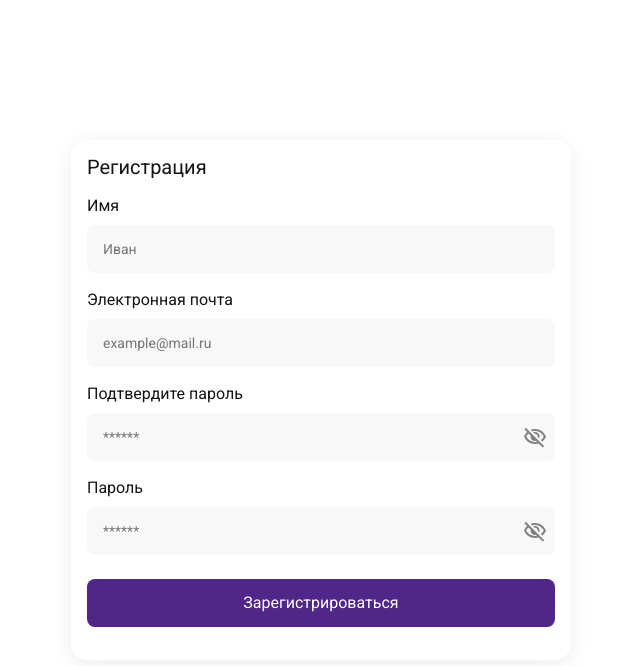
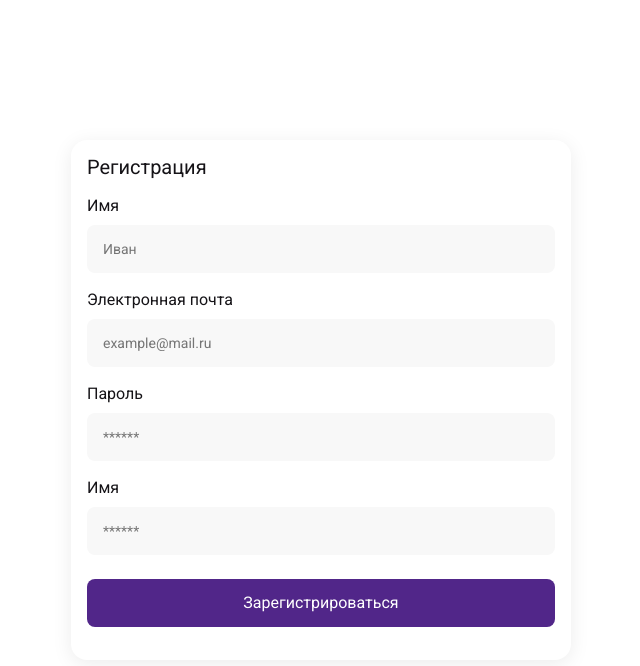
Before and after one commit to KTDKasp/test-intern-project, a React (Vite) app: page /register in a window 1280 px wide. Shown: the top 666 px of the page, without its empty margins (319-959 px from the left). Built offline with nearby package versions, Linux system fonts and the light colour scheme.

Commit message:
Добавили валидацию и регистрацию

```diff
--- a/package.json
+++ b/package.json
@@ -14,6 +14,7 @@
     "axios": "^1.7.2",
     "react": "^18.2.0",
     "react-dom": "^18.2.0",
+    "react-hook-form": "^7.52.0",
     "react-redux": "^9.1.2",
     "react-router-dom": "^6.23.1"
   },
--- /dev/null
+++ b/src/helpers/RequireAuth.tsx
@@ -0,0 +1,12 @@
+import React from 'react'
+import { useSelector } from 'react-redux'
+import { RootState } from '../redux/store'
+import { Navigate, Outlet } from 'react-router-dom';
+
+export const RequireAuth: React.FC = () => {
+  const jwt = useSelector((state: RootState) => state.user.jwt);
+  if (!jwt) {
+    return <Navigate to='/register' replace />
+  }
+  return (<Outlet />);
+}
--- /dev/null
+++ b/src/interfaces/auth.interface.ts
@@ -0,0 +1,4 @@
+export interface AuthResponse {
+  token: string
+  id: number
+}
--- a/src/pages/AuthPage/AuthPage.css
+++ b/src/pages/AuthPage/AuthPage.css
@@ -13,6 +13,12 @@
   max-width: 500px;
   width: 100%;
   height: 520px;
+}
+
+.auth-page__error {
+  color: var(--red);
+  font-size: 14px;
+  margin-bottom: 16px;
 }
 
 .auth-page__form {
@@ -43,3 +49,56 @@
   line-height: 22px;
   cursor: pointer;
 }
+
+.input__error {
+  outline: 1px solid var(--red);
+}
+
+.input__error-text {
+  margin: 0;
+  color: var(--red);
+  font-size: 10px;
+  margin-top: 5px;
+}
+
+
+.input-block {
+  display: flex;
+  flex-direction: column;
+}
+
+.label {
+  line-height: 22px;
+  margin-bottom: 8px;
+}
+
+.input-wrapper {
+  position: relative;
+}
+
+.input {
+  width: 100%;
+  border-radius: 8px;
+  background: var(--gray-light);
+  border: none;
+  padding: 16px 8px 16px 16px;
+  font-size: 14px;
+}
+
+.input.password-input {
+  padding: 16px 40px 16px 16px;
+}
+
+.password-input__button {
+  padding: 0;
+  position: absolute;
+  right: 8px;
+  top: 12px;
+  z-index: 10;
+  display: flex;
+  align-items: center;
+  justify-content: center;
+  cursor: pointer;
+  background-color: transparent;
+  border: none;
+}
--- a/src/pages/AuthPage/index.tsx
+++ b/src/pages/AuthPage/index.tsx
@@ -1,50 +1,142 @@
 import React from 'react';
-
-import './AuthPage.css';
-import { Input } from '../../components/Input';
-import { PasswordInput } from '../../components/PasswordInput';
+import { SubmitHandler, useForm } from 'react-hook-form';
+import { useSelector } from 'react-redux';
 import { useNavigate } from 'react-router-dom';
 
+import { RootState, useAppDispatch } from '../../redux/store';
+import { clearRegisterError, registerUser } from '../../redux/user.slice';
+import './AuthPage.css';
+
+type FormFields = {
+  email: string;
+  name: string;
+  password: string;
+  passwordConfirm: string;
+};
+
 export const AuthPage: React.FC = () => {
+  const {
+    register,
+    handleSubmit,
+    formState: { errors, isSubmitting },
+    setError,
+    getValues,
+    reset,
+  } = useForm<FormFields>();
+  const { jwt, registerErrorState } = useSelector(
+    (state: RootState) => state.user
+  );
+  const dispatch = useAppDispatch();
   const navigate = useNavigate();
 
-  const onSubmitAuth = (event: React.FormEvent) => {
-    event.preventDefault();
+  React.useEffect(() => {
+    if (jwt) {
       navigate('/');
     }
+  }, [jwt, navigate]);
 
+  const onSubmit: SubmitHandler<FormFields> = async (data) => {
+    try {
+      console.log(data);
+      dispatch(clearRegisterError());
+      dispatch(registerUser({ email: data.email, password: data.password }));
+      reset();
+    } catch (error) {
+      setError('root', { message: 'Произошла ошибка при регистрации' });
+    }
+  };
+  // #TODO: Add validation
   return (
     <div className="auth-page">
       <div className="auth-page__wrapper">
-        <form className="auth-page__form" onSubmit={onSubmitAuth}>
+        {registerErrorState && (
+          <div className="auth-page__error">{registerErrorState}</div>
+        )}
+        <form onSubmit={handleSubmit(onSubmit)} className="auth-page__form">
           <h2 className="auth-page__title">Регистрация</h2>
           <div className="auth-page__inputs">
-            <Input
+            <div className="input-block">
+              <label className="label" htmlFor="name">Имя</label>
+              <input className={`${errors.name ? 'input input__error' : 'input'}`}
+                {...register('name', {
+                  required: 'Поле Имя обязательно к заполнению',
+                })}
                 type="text"
-              forId="name"
-              labelText="Имя"
+                id="name"
                 placeholder="Иван"
               />
-            <Input
+              {errors.name && (
+                <p className="input__error-text">{errors.name.message}</p>
+              )}
+            </div>
+            <div className="input-block">
+              <label className="label" htmlFor="email">Электронная почта</label>
+              <input className={`${errors.email ? 'input input__error' : 'input'}`}
+                {...register('email', {
+                  required: 'Поле Email обязательно к заполнению',
+                  pattern: {
+                    value: /^[a-zA-Z0-9._-]+@[a-zA-Z0-9.-]+\.[a-zA-Z]{2,4}$/,
+                    message: 'Некорректная электронная почта',
+                  },
+                })}
                 type="email"
-              forId="email"
-              labelText="Электронная почта"
+                id="email"
                 placeholder="example@mail.ru"
               />
-            <PasswordInput
+              {errors.email && (
+                <p className="input__error-text">{errors.email.message}</p>
+              )}
+            </div>
+            <div className="input-block">
+              <label className="label" htmlFor="password">Пароль</label>
+              <input className={`${errors.password ? 'input input__error' : 'input'}`}
+                {...register('password', {
+                  required: 'Поле Пароль обязательно к заполнению',
+                  minLength: {
+                    value: 6,
+                    message: 'Пароль должен состоят из шести символов',
+                  },
+                })}
                 type="password"
-              forId="password-confirm"
-              labelText="Подтвердите пароль"
+                id="password"
                 placeholder="******"
               />
-            <PasswordInput
+              {errors.password && (
+                <p className="input__error-text">{errors.password.message}</p>
+              )}
+            </div>
+            <div className="input-block">
+              <label className="label" htmlFor="password-confirm">Имя</label>
+              <div className="input-wrapper">
+              <input className={`${errors.passwordConfirm ? 'input input__error' : 'input'}`}
+                {...register('passwordConfirm', {
+                  required: 'Введите ваш пароль еще раз',
+                  validate: (value) =>
+                    value === getValues('password') ||
+                    'Пароли должны совпадать',
+                })}
                 type="password"
-              forId="password"
-              labelText="Пароль"
+                id="password-confirm"
                 placeholder="******"
               />
+              {errors.passwordConfirm && (
+                <p className="input__error-text">
+                  {errors.passwordConfirm.message}
+                </p>
+              )}
               </div>
-          <button type="submit" className="auth-page__button">Зарегистрироваться</button>
+            </div>
+          </div>
+          <button
+            disabled={isSubmitting}
+            type="submit"
+            className="auth-page__button"
+          >
+            {isSubmitting ? 'Загрузка...' : 'Зарегистрироваться'}
+          </button>
+          {errors.root && (
+            <p className="input__error-text">{errors.root.message}</p>
+          )}
         </form>
       </div>
     </div>
--- a/src/pages/UserPage/UserPage.css
+++ b/src/pages/UserPage/UserPage.css
@@ -49,6 +49,7 @@
 }
 
 .user-page__header-data {
+  width: fit-content;
   display: flex;
   flex-direction: row-reverse;
   justify-content: flex-end;
@@ -151,6 +152,7 @@
 
 @media (max-width: 971px) {
   .user-page__header-data {
+    width: 100%;
     flex-direction: column;
     align-items: center;
     position: static;
--- /dev/null
+++ b/src/redux/storage.ts
@@ -0,0 +1,17 @@
+export function loadState<T>(key: string): T | undefined {
+  try {
+    const jsonState = localStorage.getItem(key);
+    if (!jsonState) {
+      return undefined;
+    }
+    return JSON.parse(jsonState);
+  } catch (error) {
+    console.error(error);
+    return undefined;
+  }
+}
+
+export function saveState<T>(state: T, key: string): void {
+  const stringState = JSON.stringify(state);
+  localStorage.setItem(key, stringState);
+}
--- /dev/null
+++ b/src/redux/store.ts
@@ -0,0 +1,18 @@
+import { configureStore } from "@reduxjs/toolkit";
+import { useDispatch } from "react-redux";
+import userSliceReducer, { JWT_STATE } from "./user.slice";
+import { saveState } from "./storage";
+
+export const store = configureStore({
+  reducer: {
+    user: userSliceReducer
+  }
+});
+
+store.subscribe(() => {
+  saveState({ jwt: store.getState().user.jwt }, JWT_STATE);
+})
+
+export type RootState = ReturnType<typeof store.getState>;
+export type AppDispatch = typeof store.dispatch;
+export const useAppDispatch = () => useDispatch<AppDispatch>();
--- /dev/null
+++ b/src/redux/user.slice.ts
@@ -0,0 +1,67 @@
+import { createAsyncThunk, createSlice } from "@reduxjs/toolkit";
+import axios, { AxiosError } from "axios";
+import { PREFIX } from "../helpers/API";
+import { AuthResponse } from "../interfaces/auth.interface";
+import { loadState } from "./storage";
+
+export const JWT_STATE = 'userData';
+
+export interface UserPersistentState {
+  jwt: string | null;
+}
+
+export interface UserState {
+  jwt: string | null;
+  registerErrorState?: string;
+}
+
+const initialState: UserState = {
+  jwt: loadState<UserPersistentState>(JWT_STATE)?.jwt ?? null
+}
+
+// # TODO: Изменить API для регистрации Пользователя
+export const registerUser = createAsyncThunk('user/register',
+  async (params: {email: string, password: string}) => {
+    try {
+      const { data } = await axios.post<AuthResponse>(`${PREFIX}/register`, {
+        email: params.email,
+        password: params.password,
+      });
+      return data;
+    } catch (error) {
+      if (error instanceof AxiosError) {
+        return {
+          id: 1,
+          token: "some-random-token"
+        }
+      }
+    }
+  }
+);
+
+export const userSlice = createSlice({
+  name: 'user',
+  initialState,
+  reducers: {
+    logout: (state) => {
+      state.jwt = null;
+    },
+    clearRegisterError: (state) => {
+      state.registerErrorState = undefined;
+    }
+  },
+  extraReducers: (builder) => {
+    builder.addCase(registerUser.fulfilled, (state, action) => {
+      if (!action.payload) {
+        return;
+      }
+      state.jwt = action.payload.token;
+    })
+    builder.addCase(registerUser.rejected, (state, action) => {
+      state.registerErrorState = action.error.message;
+    })
+  }
+})
+
+export const { logout, clearRegisterError } = userSlice.actions;
+export default userSlice.reducer;
```
Also changed, not shown: src/main.tsx (+25 -18 lines), src/pages/HomePage/index.tsx (+15 -5 lines), 1 other file (tests, documents, lock files or other folders). Lines whose indentation alone changed are shown as unchanged.
